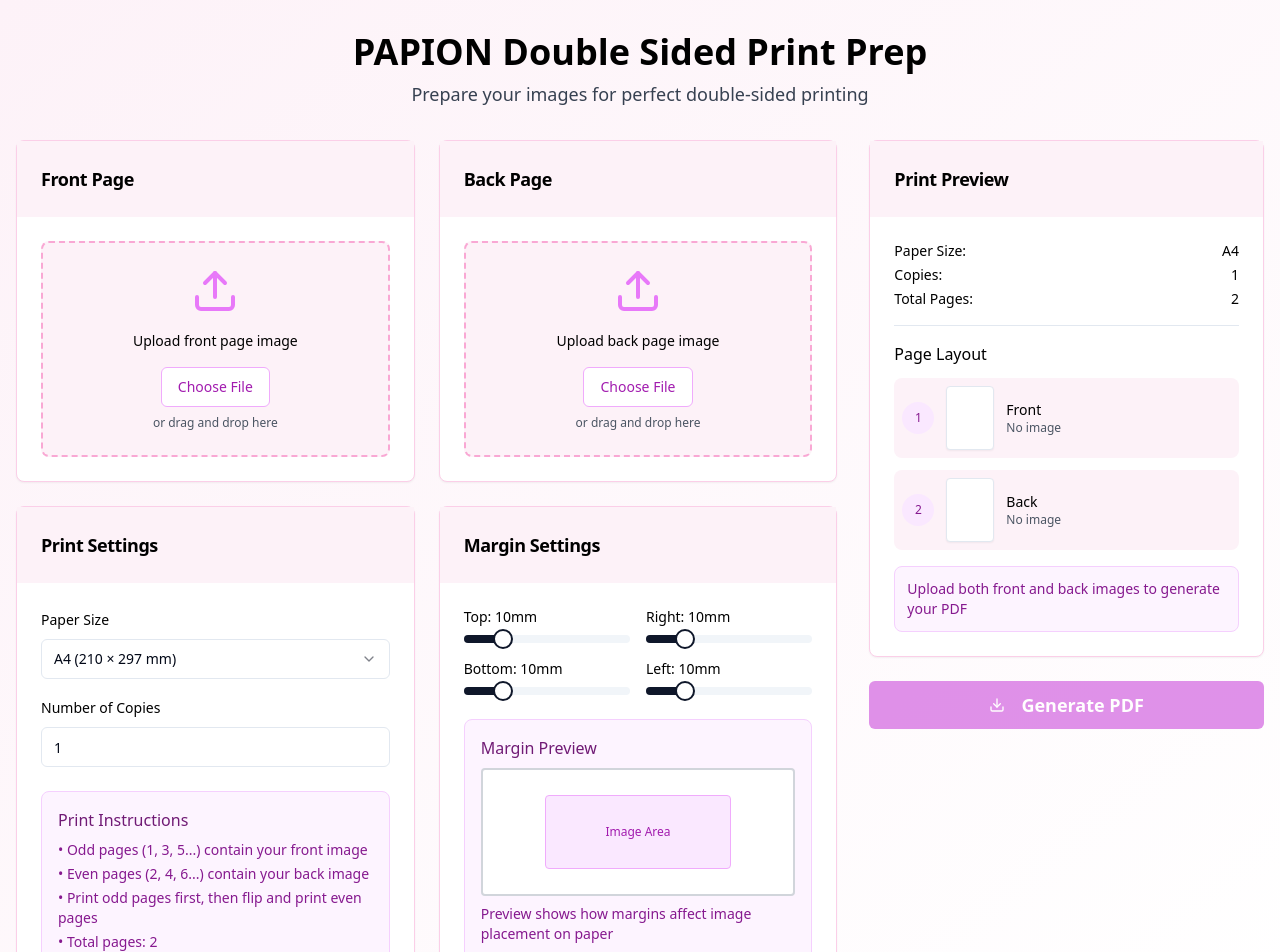
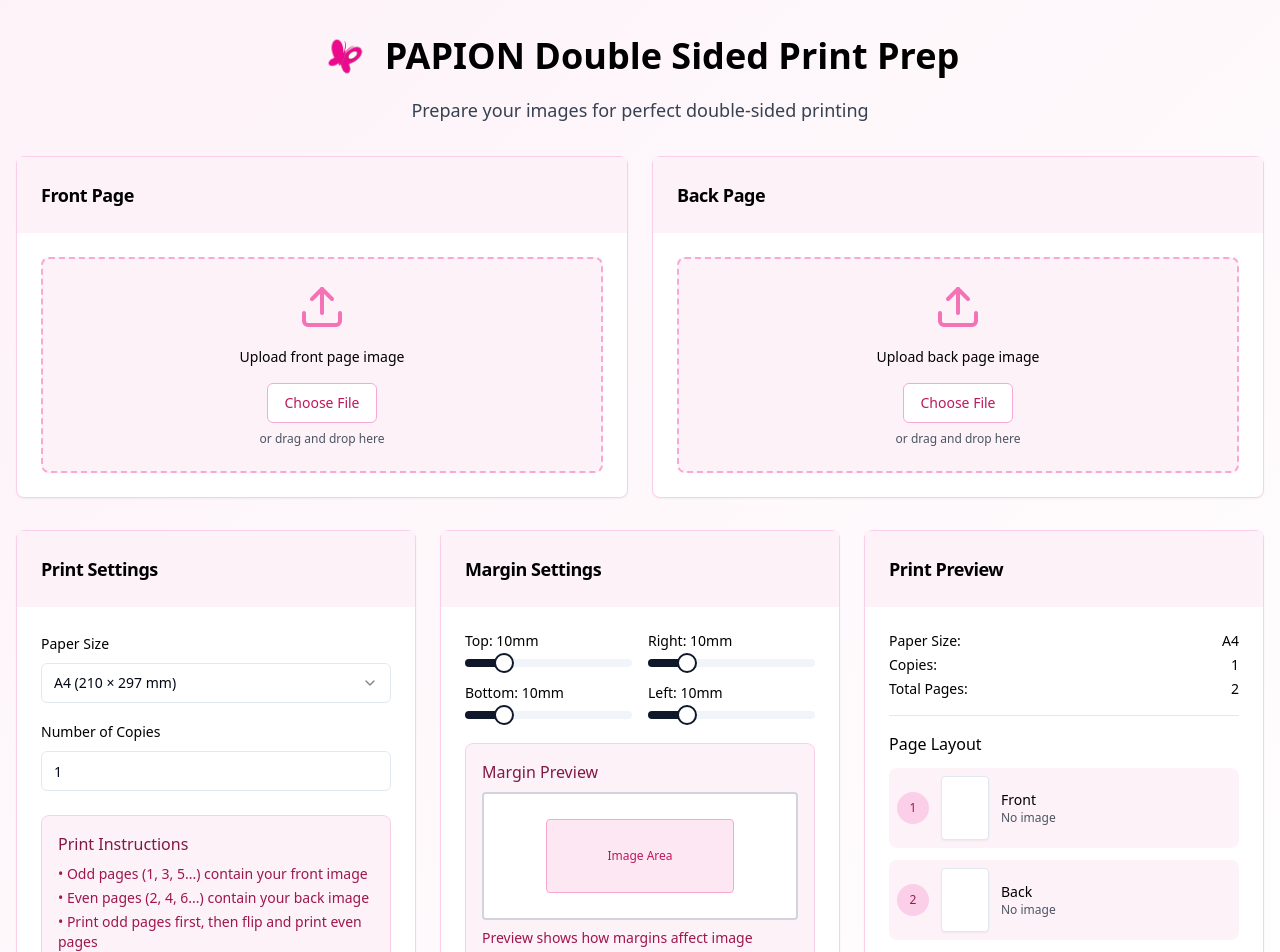
Before and after one commit to AshTheLegend/flip-print-perfect-duo, a React (Vite) app: page / in a window 1280 px wide. Shown: the top 952 px of the page. Built offline with nearby package versions, Linux system fonts and the light colour scheme.

Commit message:
Fix UI and Styling
-   Moved the "Generate PDF" button to a more visible location.
-   Improved the image preview to show the full image with margins and only the front page.
-   Adjusted color scheme to use more white and less fuchsia.
-   Integrated the application's icon.

```diff
--- a/src/components/ImageUpload.tsx
+++ b/src/components/ImageUpload.tsx
@@ -54,7 +54,7 @@ const ImageUpload: React.FC<ImageUploadProps> = ({
   };
 
   return (
-    <Card className="h-full border-pink-200">
+    <Card className="h-full border-pink-200 bg-white">
       <CardHeader className="bg-pink-50">
         <CardTitle className="text-lg font-semibold text-black">
           {title}
@@ -64,8 +64,8 @@ const ImageUpload: React.FC<ImageUploadProps> = ({
         <div
           className={`relative border-2 border-dashed rounded-lg p-6 transition-all duration-200 ${
             image
-              ? 'border-fuchsia-300 bg-fuchsia-50'
-              : 'border-pink-300 bg-pink-50 hover:border-fuchsia-400 hover:bg-fuchsia-50'
+              ? 'border-pink-300 bg-pink-50'
+              : 'border-pink-300 bg-pink-50 hover:border-pink-400 hover:bg-pink-100'
           }`}
           onDrop={handleDrop}
           onDragOver={handleDragOver}
@@ -88,12 +88,12 @@ const ImageUpload: React.FC<ImageUploadProps> = ({
             </div>
           ) : (
             <div className="text-center">
-              <Upload className="mx-auto h-12 w-12 text-fuchsia-400 mb-4" />
+              <Upload className="mx-auto h-12 w-12 text-pink-400 mb-4" />
               <p className="text-sm text-black mb-4">{placeholder}</p>
               <Button
                 onClick={() => fileInputRef.current?.click()}
                 variant="outline"
-                className="mb-2 border-fuchsia-300 text-fuchsia-700 hover:bg-fuchsia-50"
+                className="mb-2 border-pink-300 text-pink-700 hover:bg-pink-50"
               >
                 Choose File
               </Button>
--- a/src/components/MarginSettings.tsx
+++ b/src/components/MarginSettings.tsx
@@ -22,7 +22,7 @@ const MarginSettings: React.FC<MarginSettingsProps> = ({ config, onConfigChange
   };
 
   return (
-    <Card className="border-pink-200">
+    <Card className="border-pink-200 bg-white">
       <CardHeader className="bg-pink-50">
         <CardTitle className="text-lg font-semibold text-black">
           Margin Settings
@@ -91,11 +91,11 @@ const MarginSettings: React.FC<MarginSettingsProps> = ({ config, onConfigChange
           </div>
         </div>
 
-        <div className="bg-fuchsia-50 border border-fuchsia-200 rounded-lg p-4">
-          <h4 className="font-medium text-fuchsia-900 mb-2">Margin Preview</h4>
+        <div className="bg-pink-50 border border-pink-200 rounded-lg p-4">
+          <h4 className="font-medium text-pink-900 mb-2">Margin Preview</h4>
           <div className="relative bg-white border-2 border-gray-300 w-full h-32 rounded">
             <div
-              className="absolute bg-fuchsia-100 border border-fuchsia-300 rounded"
+              className="absolute bg-pink-100 border border-pink-300 rounded"
               style={{
                 top: `${(config.margins.top / 50) * 100}%`,
                 right: `${(config.margins.right / 50) * 100}%`,
@@ -103,12 +103,12 @@ const MarginSettings: React.FC<MarginSettingsProps> = ({ config, onConfigChange
                 left: `${(config.margins.left / 50) * 100}%`
               }}
             >
-              <div className="w-full h-full flex items-center justify-center text-xs text-fuchsia-700 font-medium">
+              <div className="w-full h-full flex items-center justify-center text-xs text-pink-700 font-medium">
                 Image Area
               </div>
             </div>
           </div>
-          <p className="text-sm text-fuchsia-800 mt-2">
+          <p className="text-sm text-pink-800 mt-2">
             Preview shows how margins affect image placement on paper
           </p>
         </div>
--- a/src/components/PreviewPanel.tsx
+++ b/src/components/PreviewPanel.tsx
@@ -13,7 +13,7 @@ const PreviewPanel: React.FC<PreviewPanelProps> = ({ frontImage, backImage, conf
   const totalPages = config.copies * 2;
 
   return (
-    <Card className="sticky top-4 border-pink-200">
+    <Card className="border-pink-200 bg-white">
       <CardHeader className="bg-pink-50">
         <CardTitle className="text-lg font-semibold text-black">
           Print Preview
@@ -35,13 +35,13 @@ const PreviewPanel: React.FC<PreviewPanelProps> = ({ frontImage, backImage, conf
           </div>
         </div>
 
-        {/* Margin Preview with actual image */}
+        {/* Margin Preview with actual front image only */}
         {frontImage && (
           <div className="border-t pt-4">
-            <h4 className="font-medium text-black mb-3">Image with Margins Preview</h4>
-            <div className="relative bg-white border-2 border-gray-300 w-full h-40 rounded shadow-sm overflow-hidden">
+            <h4 className="font-medium text-black mb-3">Front Page with Margins Preview</h4>
+            <div className="relative bg-white border-2 border-gray-300 w-full h-48 rounded shadow-sm overflow-hidden">
               <div
-                className="absolute border border-fuchsia-300 overflow-hidden"
+                className="absolute border border-pink-400 overflow-hidden flex items-center justify-center"
                 style={{
                   top: `${(config.margins.top / 50) * 100}%`,
                   right: `${(config.margins.right / 50) * 100}%`,
@@ -51,8 +51,8 @@ const PreviewPanel: React.FC<PreviewPanelProps> = ({ frontImage, backImage, conf
               >
                 <img
                   src={frontImage}
-                  alt="Preview with margins"
-                  className="w-full h-full object-cover"
+                  alt="Front page preview with margins"
+                  className="max-w-full max-h-full object-contain"
                 />
               </div>
             </div>
@@ -73,7 +73,7 @@ const PreviewPanel: React.FC<PreviewPanelProps> = ({ frontImage, backImage, conf
 
               return (
                 <div key={pageNumber} className="flex items-center gap-3 p-2 bg-pink-50 rounded-lg">
-                  <div className="flex-shrink-0 w-8 h-8 bg-fuchsia-100 rounded-full flex items-center justify-center text-xs font-medium text-fuchsia-800">
+                  <div className="flex-shrink-0 w-8 h-8 bg-pink-200 rounded-full flex items-center justify-center text-xs font-medium text-pink-800">
                     {pageNumber}
                   </div>
                   <div className="flex-shrink-0 w-12 h-16 bg-white border rounded shadow-sm overflow-hidden">
@@ -103,8 +103,8 @@ const PreviewPanel: React.FC<PreviewPanelProps> = ({ frontImage, backImage, conf
         </div>
 
         {(!frontImage || !backImage) && (
-          <div className="bg-fuchsia-50 border border-fuchsia-200 rounded-lg p-3">
-            <p className="text-sm text-fuchsia-800">
+          <div className="bg-pink-50 border border-pink-200 rounded-lg p-3">
+            <p className="text-sm text-pink-800">
               Upload both front and back images to generate your PDF
             </p>
           </div>
--- a/src/components/PrintSettings.tsx
+++ b/src/components/PrintSettings.tsx
@@ -22,7 +22,7 @@ const PrintSettings: React.FC<PrintSettingsProps> = ({ config, onConfigChange })
   };
 
   return (
-    <Card className="border-pink-200">
+    <Card className="border-pink-200 bg-white">
       <CardHeader className="bg-pink-50">
         <CardTitle className="text-lg font-semibold text-black">
           Print Settings
@@ -62,9 +62,9 @@ const PrintSettings: React.FC<PrintSettingsProps> = ({ config, onConfigChange })
           </div>
         </div>
 
-        <div className="bg-fuchsia-50 border border-fuchsia-200 rounded-lg p-4">
-          <h4 className="font-medium text-fuchsia-900 mb-2">Print Instructions</h4>
-          <ul className="text-sm text-fuchsia-800 space-y-1">
+        <div className="bg-pink-50 border border-pink-200 rounded-lg p-4">
+          <h4 className="font-medium text-pink-900 mb-2">Print Instructions</h4>
+          <ul className="text-sm text-pink-800 space-y-1">
             <li>• Odd pages (1, 3, 5...) contain your front image</li>
             <li>• Even pages (2, 4, 6...) contain your back image</li>
             <li>• Print odd pages first, then flip and print even pages</li>
--- a/src/pages/Index.tsx
+++ b/src/pages/Index.tsx
@@ -76,17 +76,23 @@ const Index = () => {
     <div className="min-h-screen bg-gradient-to-br from-pink-50 to-white">
       <div className="container mx-auto px-4 py-8">
         <div className="text-center mb-8">
-          <h1 className="text-4xl font-bold text-black mb-2">
+          <div className="flex items-center justify-center gap-4 mb-4">
+            <img
+              src="/lovable-uploads/06f7170d-306a-49a8-b61a-521a55c0adb8.png"
+              alt="PAPION Logo"
+              className="w-12 h-12"
+            />
+            <h1 className="text-4xl font-bold text-black">
               PAPION Double Sided Print Prep
             </h1>
+          </div>
           <p className="text-lg text-gray-700">
             Prepare your images for perfect double-sided printing
           </p>
         </div>
 
-        <div className="grid lg:grid-cols-3 gap-8 max-w-7xl mx-auto">
+        <div className="max-w-7xl mx-auto space-y-8">
           {/* Image Upload Section */}
-          <div className="lg:col-span-2 space-y-6">
           <div className="grid md:grid-cols-2 gap-6">
             <ImageUpload
               title="Front Page"
@@ -102,24 +108,23 @@ const Index = () => {
             />
           </div>
 
-            <div className="grid md:grid-cols-2 gap-6">
+          {/* Settings Section */}
+          <div className="grid lg:grid-cols-3 gap-6">
             <PrintSettings config={config} onConfigChange={setConfig} />
             <MarginSettings config={config} onConfigChange={setConfig} />
-            </div>
-          </div>
-
-          {/* Preview Section */}
-          <div className="lg:col-span-1">
             <PreviewPanel
               frontImage={frontImage}
               backImage={backImage}
               config={config}
             />
+          </div>
 
+          {/* Generate PDF Button Section */}
+          <div className="flex justify-center pt-6">
             <Button
               onClick={handleGeneratePDF}
               disabled={!isReadyToGenerate}
-              className="w-full mt-6 h-12 text-lg font-semibold bg-fuchsia-600 hover:bg-fuchsia-700 text-white"
+              className="h-12 px-12 text-lg font-semibold bg-pink-600 hover:bg-pink-700 text-white"
               size="lg"
             >
               <Download className="mr-2 h-5 w-5" />
```
Also changed, not shown: public/lovable-uploads/06f7170d-306a-49a8-b61a-521a55c0adb8.png (added). Lines whose indentation alone changed are shown as unchanged.
